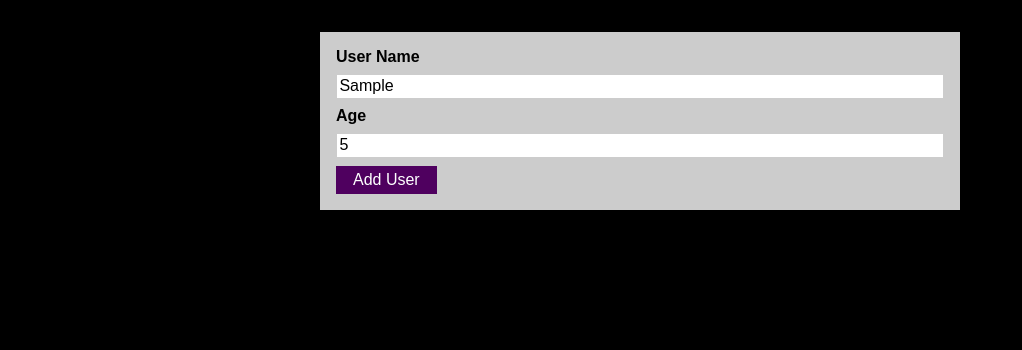
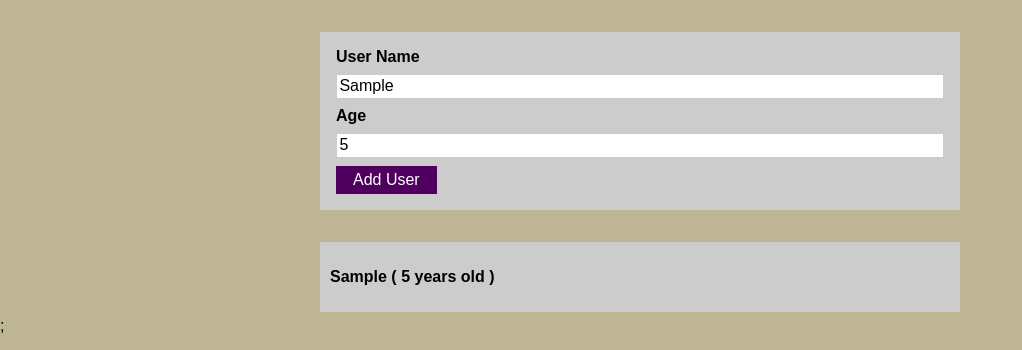
Before and after one commit to rupamsutar/practice-project-ms-01, a React (Create React App) app: page / in a window 1280 px wide. Both pictures are taken after typing "Sample", "5" into the empty fields and a click on the button "Add User". Shown: the top 350 px of the page, without its empty margins (0-1022 px from the left). Built offline with nearby package versions, Linux system fonts and the light colour scheme.

Commit message:
UserList Added

```diff
--- a/src/App.js
+++ b/src/App.js
@@ -1,5 +1,6 @@
 import React, { useState } from 'react';
 import AddUser from "./Components/AddUser/AddUser";
+import UserList from "./Components/UserList/UserList";
 
 
 
@@ -13,12 +14,12 @@ function App() {
 
     setUserList( (prevState) => {
       return (
-        [ ...userList, {Name: userName, age: age, id: Math.random().toString()}]
+        [ ...userList, {Name: userName, Age: age, id: Math.random().toString()}]
       )
     });
   }
 
-  console.log(userList);
+  // console.log(userList);
 
 
   return (
@@ -26,6 +27,9 @@ function App() {
       <AddUser
         onSubmit={submitUserHandler}
       />
+      <UserList
+        userList={userList}
+      />
     </div>
   );
 }
--- /dev/null
+++ b/src/Components/UserList/UserList.css
@@ -0,0 +1,7 @@
+.list {
+    margin: 5px auto;
+    padding:10px;
+    width: 90%;
+    max-width: 40rem;
+    background-color: #ccc;
+}
--- /dev/null
+++ b/src/Components/UserList/UserList.js
@@ -0,0 +1,17 @@
+import React from "react";
+import "./UserList.css";
+
+const UserList = (props) => {
+    return <div>
+        {props.userList.map(user => {
+            return (
+
+                <div key={user.id} className="list">
+                    <p><strong>{user.Name} ( {user.Age} years old )</strong></p>
+                </div>
+            );
+        })};
+    </div>
+}
+
+export default UserList;
--- a/src/index.css
+++ b/src/index.css
@@ -8,5 +8,5 @@ html {
 
 body {
   margin: 0;
-  background-color: black;
+  background-color: rgb(189, 181, 148);
 }
```
